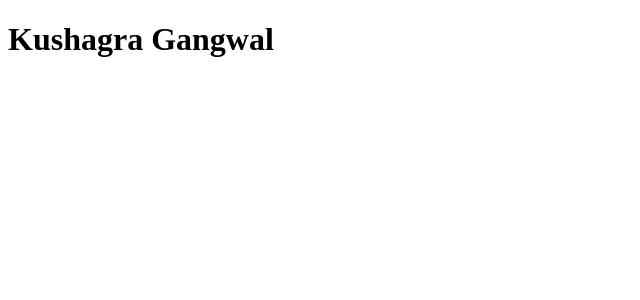
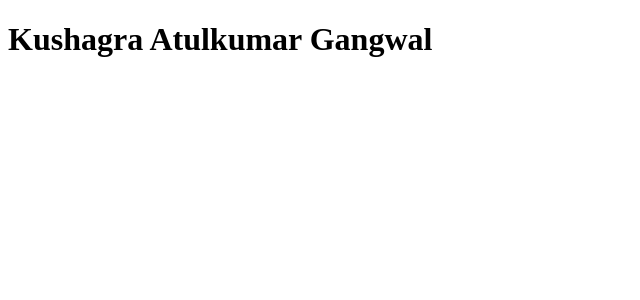
Before and after one commit to Kushhu/portfolio, an Angular app: page / in a window 1280 px wide. Shown: the top 300 px of the page, without its empty margins (0-640 px from the left). Built offline with nearby package versions, Linux system fonts and the light colour scheme.

Commit message:
ui changed

```diff
--- a/src/app/app.html
+++ b/src/app/app.html
@@ -1 +1 @@
-<h1>Kushagra Gangwal</h1>
+<h1>Kushagra Atulkumar Gangwal</h1>
```
